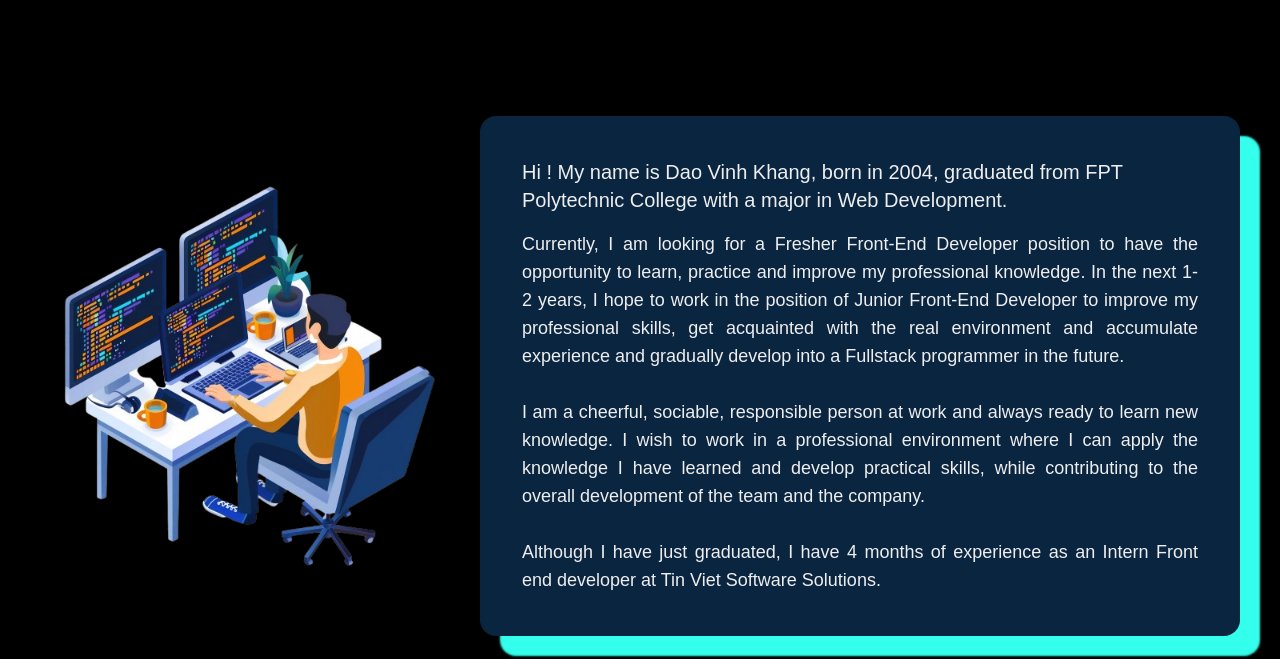
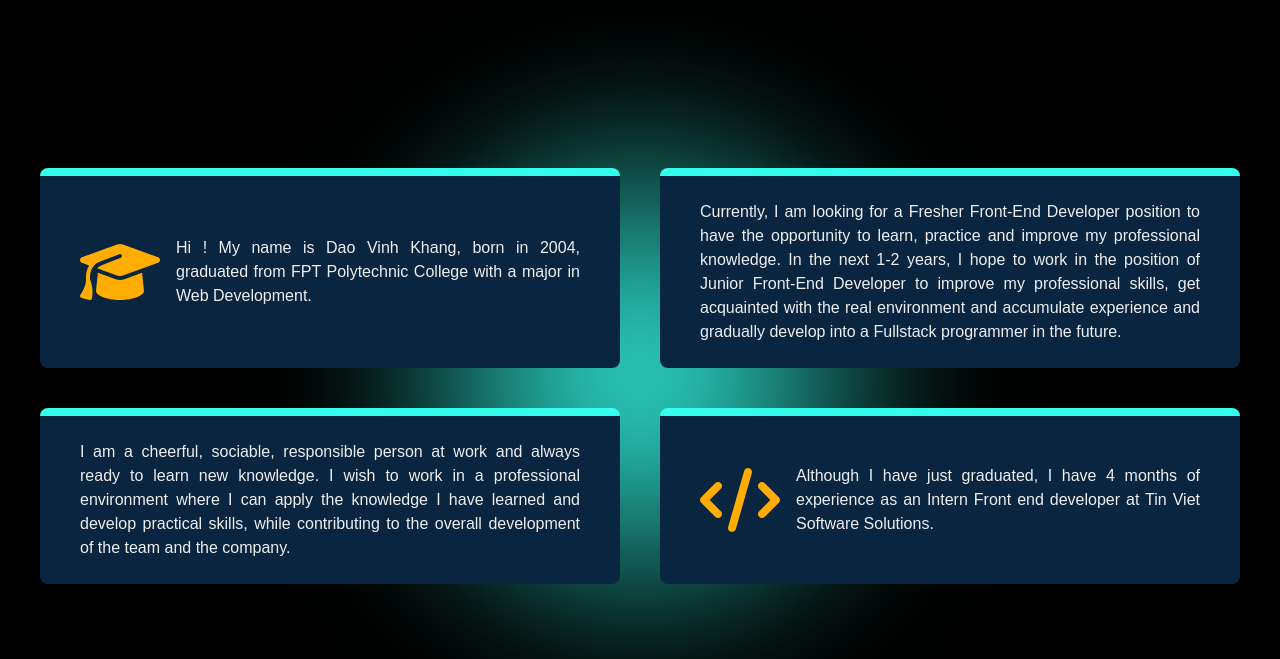
Before and after one commit to Khangdao0311/portfolio-nextjs, a Next.js app: page /en in a window 1280 px wide. Shown: the part 864-1523 px from the top of the page. Built offline with nearby package versions, Linux system fonts and the light colour scheme; what @ant-design/nextjs-registry would draw is missing.

Commit message:
update home about skill page

```diff
--- a/src/components/sections/About.tsx
+++ b/src/components/sections/About.tsx
@@ -1,39 +1,58 @@
 import { useTranslations } from "next-intl";
 import images from "@/assets/image";
+import { FaCode, FaGraduationCap } from "react-icons/fa6";
 
 function About() {
   const t = useTranslations("about");
   return (
-    <section
-      id="about"
-      className="min-h-screen center-flex flex-col lg:flex-row gap-10 pt-20"
+    <section id="about" className="relative min-h-screen center-flex pt-20">
+      <div className="w-full grid grid-cols-1 lg:grid-cols-2 gap-6 lg:gap-10">
+        <div
+          data-aos="fade-down-right"
+          data-aos-duration="0"
+          className="w-full h-auto center-flex"
         >
+          <div className="w-full h-full center-flex gap-4 border-t-8 border-[theme(--primary-light)] rounded-lg bg-[theme(--primary-dark)] py-6 px-10 hover:scale-105 transition-all duration-500">
+            <div className="w-20 aspect-square">
+              <FaGraduationCap className="w-full h-full text-[theme(--secondary)]" />
+            </div>
+            <p className="flex-1 text-justify">{t("1")}</p>
+          </div>
+        </div>
+
+        {/*  */}
         <div
-        data-aos="fade-down"
-        data-aos-duration="1200"
-        className="w-1/3 aspect-square hidden lg:flex items-center justify-center rounded-lg overflow-hidden"
+          data-aos="fade-down-left"
+          data-aos-duration="1000"
+          className="w-full h-auto center-flex"
         >
-        <img
-          className="h-full w-auto object-cover"
-          src={images.code}
-          alt="code"
-        />
+          <div className="w-full h-full center-flex gap-4 border-t-8 border-[theme(--primary-light)] rounded-lg bg-[theme(--primary-dark)] py-6 px-10 hover:scale-105 transition-all duration-500">
+            <p className="flex-1 text-justify">{t("2")}</p>
+          </div>
         </div>
         <div
-        data-aos="fade-left"
-        className="flex-1 h-full p-5 sm:p-10 flex justify-center flex-col gap-4 bg-[theme(--primary-dark)] rounded-2xl border-2 border-[theme(--primary-light)] md:border-transparent shadow-[0px_0px_10px_theme(--primary-light)] md:shadow-[20px_20px_2px_theme(--primary-light)]"
+          data-aos="fade-up-right"
+          data-aos-duration="1500"
+          className="w-full h-auto center-flex"
         >
-        <p className="text-xl">{t("1")}</p>
-        <p className="text-lg text-justify">
-          {t("2")}
-          <br />
-          <br />
-          {t("3")}
-          <br />
-          <br />
-          {t("4")}
-        </p>
+          <div className="w-full h-full center-flex gap-4 border-t-8 border-[theme(--primary-light)] rounded-lg bg-[theme(--primary-dark)] py-6 px-10 hover:scale-105 transition-all duration-500">
+            <p className="flex-1 text-justify">{t("3")}</p>
           </div>
+        </div>
+        <div
+          data-aos="fade-up-left"
+          data-aos-duration="2000"
+          className="w-full h-auto center-flex"
+        >
+          <div className="w-full h-full center-flex gap-4 border-t-8 border-[theme(--primary-light)] rounded-lg bg-[theme(--primary-dark)] py-6 px-10 hover:scale-105 transition-all duration-500">
+            <div className="w-20 aspect-square">
+              <FaCode className="w-full h-full text-[theme(--secondary)]" />
+            </div>
+            <p className="flex-1 text-justify">{t("4")}</p>
+          </div>
+        </div>
+      </div>
+      <div className="absolute mt-10 top-1/2 left-1/2 -translate-y-1/2 -translate-x-1/2 bg-[radial-gradient(50%_50%_at_50%_50%,_theme(--primary-light)_0%,_#000_100%)] w-[90%] max-w-[600px] aspect-square -z-10 blur-3xl" />
     </section>
   );
 }
--- a/src/components/sections/Home.tsx
+++ b/src/components/sections/Home.tsx
@@ -19,7 +19,7 @@ export default function Home() {
 
   useEffect(() => {
     AOS.init({
-      disable: () => window.innerWidth < 768,
+      disable: () => window.innerWidth < 1024,
       duration: 1000,
       once: false,
     });
@@ -54,27 +54,27 @@ export default function Home() {
         <div className="flex gap-4">
           <a
             href="https://github.com/khangdao0311"
-            className="p-2 border-2 border-[theme(--primary-light)] rounded-lg hover:scale-125 transition-transform duration-200 cursor-pointer"
+            className="p-2 border-2 border-[theme(--primary-light)] group hover:bg-[theme(--primary-light)] rounded-lg hover:scale-125 transition-transform duration-200 cursor-pointer"
           >
-            <FaGithub className="w-9 h-9 fill-white" />
+            <FaGithub className="w-9 h-9 text-white group-hover:text-[theme(--primary-dark)]" />
           </a>
           <a
             href="https://www.linkedin.com/in/khangdao0311/"
-            className="p-2 border-2 border-[theme(--primary-light)] rounded-lg hover:scale-125 transition-transform duration-200 cursor-pointer"
+            className="p-2 border-2 border-[theme(--primary-light)] group hover:bg-[theme(--primary-light)] rounded-lg hover:scale-125 transition-transform duration-200 cursor-pointer"
           >
-            <FaLinkedinIn className="w-9 h-9 fill-white" />
+            <FaLinkedinIn className="w-9 h-9 text-white  group-hover:text-[theme(--primary-dark)]" />
           </a>
           <a
             href="https://www.facebook.com/profile.php?id=61564139123358"
-            className="p-2 border-2 border-[theme(--primary-light)] rounded-lg hover:scale-125 transition-transform duration-200 cursor-pointer"
+            className="p-2 border-2 border-[theme(--primary-light)] group hover:bg-[theme(--primary-light)] rounded-lg hover:scale-125 transition-transform duration-200 cursor-pointer"
           >
-            <FaFacebookF className="w-9 h-9 fill-white" />
+            <FaFacebookF className="w-9 h-9 text-white  group-hover:text-[theme(--primary-dark)]" />
           </a>
           <a
             href="https://zalo.me/84976382553"
-            className="p-2 border-2 border-[theme(--primary-light)] rounded-lg hover:scale-125 transition-transform duration-200 cursor-pointer"
+            className="p-2 border-2 border-[theme(--primary-light)] group hover:bg-[theme(--primary-light)] rounded-lg hover:scale-125 transition-transform duration-200 cursor-pointer"
           >
-            <Icon.zalo className="w-9 h-9 fill-white" />
+            <Icon.zalo className="w-9 h-9 text-white  group-hover:text-[theme(--primary-dark)]" />
           </a>
         </div>
         <a
--- a/src/components/sections/Skill.tsx
+++ b/src/components/sections/Skill.tsx
@@ -100,7 +100,7 @@ function Skill() {
                         viewport={{ once: true, amount: 0.1 }}
                         transition={{
                           duration: 0.5,
-                          delay: index * 0.1,
+                          delay: index * 0.05,
                         }}
                         key={`${activeTabKey}-${index}`}
                         className="relative flex px-4 py-3 gap-4 items-center border-white rounded-lg overflow-hidden group bg-blue-500/20 select-none"
```
Lines whose indentation alone changed are shown as unchanged.
